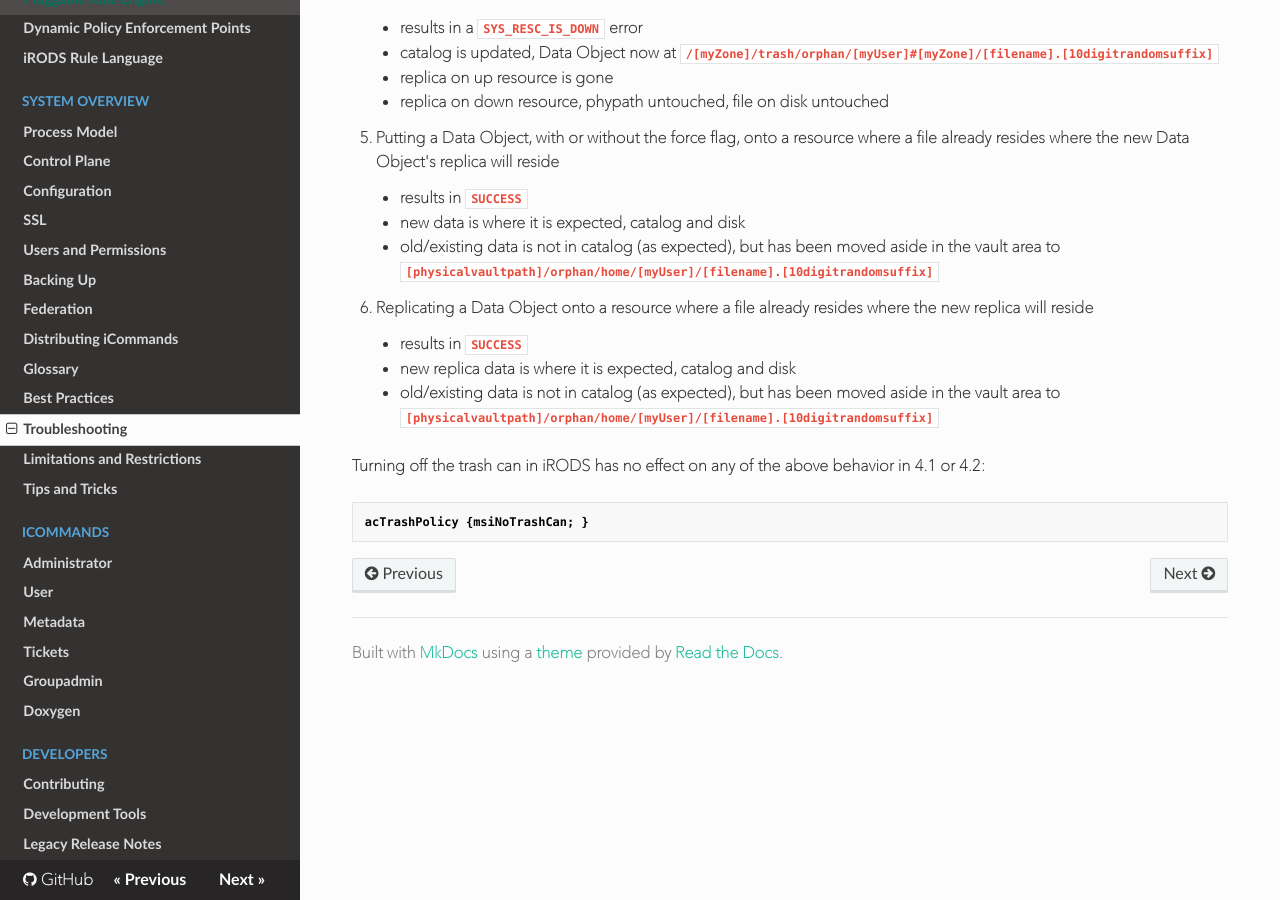
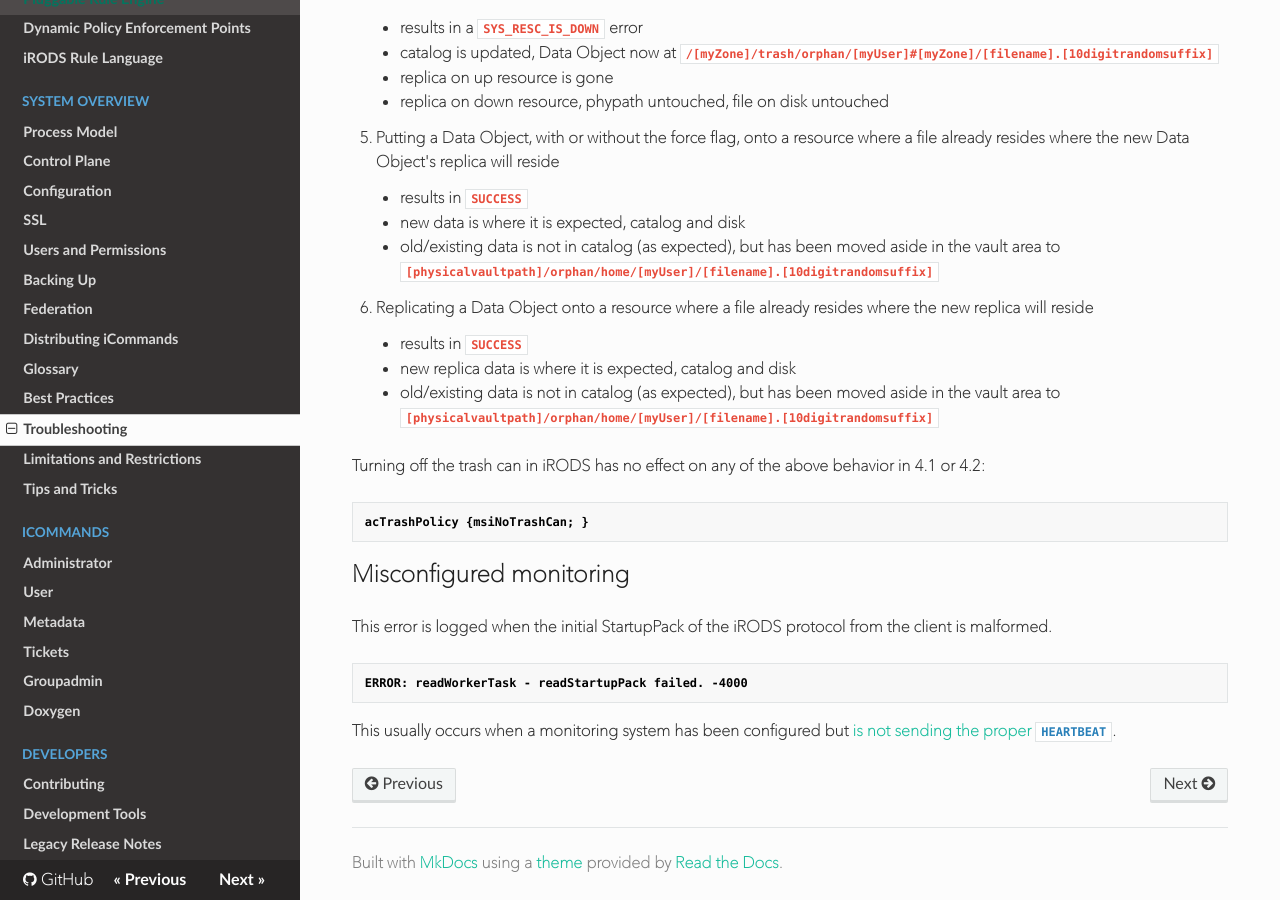
Before and after one commit to irods/irods_docs, an MkDocs documentation site: the page built from docs/system_overview/troubleshooting.md, in a window 1280 px wide and 900 px high, scrolled down 9867 px. Built offline with MkDocs 1.6.1, drawn with Linux system fonts in a browser that asks for light colours; nearby versions of some CDN libraries; old or Windows-style settings are respelled for this version of MkDocs.

Commit message:
add troubleshooting entry for misconfigured monitoring

````diff
--- a/docs/system_overview/troubleshooting.md
+++ b/docs/system_overview/troubleshooting.md
@@ -380,3 +380,13 @@ Turning off the trash can in iRODS has no effect on any of the above behavior in
 ```
 acTrashPolicy {msiNoTrashCan; }
 ```
+
+## Misconfigured monitoring
+
+This error is logged when the initial StartupPack of the iRODS protocol from the client is malformed.
+
+```sh
+ERROR: readWorkerTask - readStartupPack failed. -4000
+```
+
+This usually occurs when a monitoring system has been configured but [is not sending the proper `HEARTBEAT`](./tips_and_tricks.md#monitoring-status-of-irods-servers).
````
